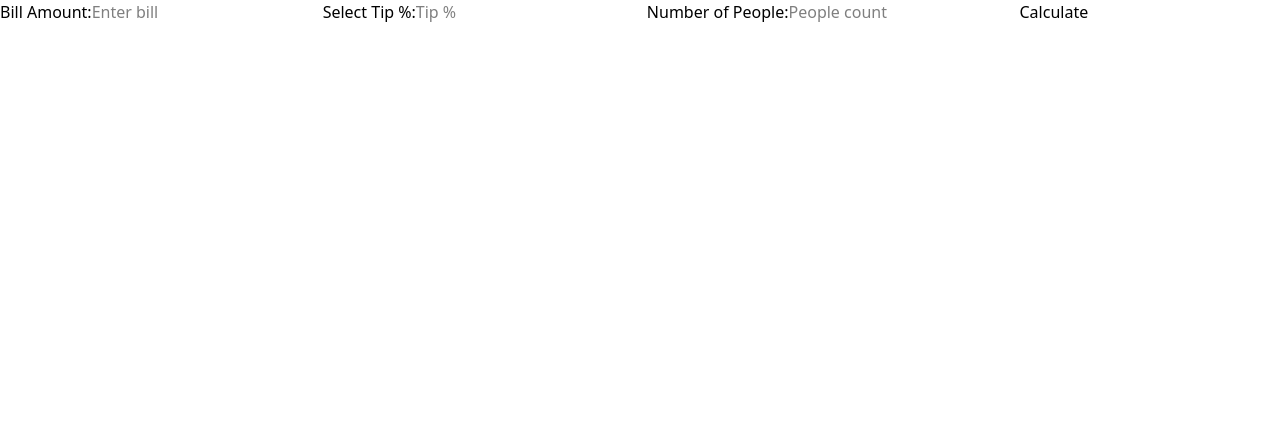
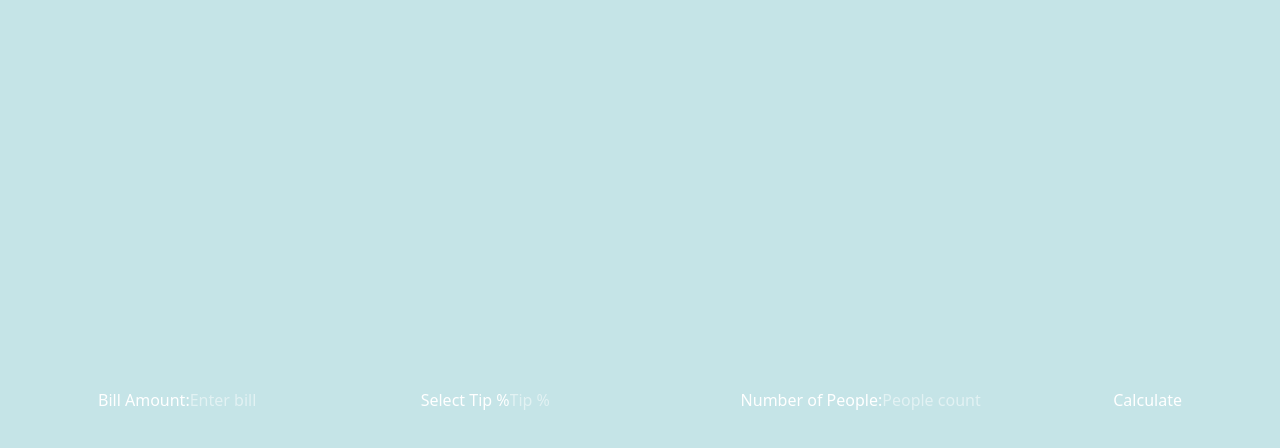
Before and after one commit to Skyz03/Tip-Calculator-Animation, a React (Vite) app: page / in a window 1280 px wide. Shown: the top 448 px of the page. Built offline with nearby package versions, Linux system fonts and the light colour scheme.

Commit message:
add bg-color

```diff
--- a/src/App.jsx
+++ b/src/App.jsx
@@ -1,8 +1,19 @@
 import TipCalculator
   from "./components/TipCalculator"
 
+
 export default function App() {
   return (
-    <TipCalculator />
+    <div className="min-h-screen w-full flex items-center justify-center bg-[hsl(185,41%,84%)]
+ text-white p-4">
+      <TipCalculator />
+    </div>
+
   )
 }
+// - Green 900: hsl(183, 100%, 15%)
+// - Grey 500: hsl(186, 14%, 43%)
+// - Grey 400: hsl(184, 14%, 56%)
+// - Grey 200: hsl(185, 41%, 84%)
+// - Grey 50: hsl(189, 47%, 97%)
+// - White: hsl(0, 100%, 100%)
--- a/src/components/TipCalculator.jsx
+++ b/src/components/TipCalculator.jsx
@@ -17,7 +17,7 @@ export default function TipCalculator() {
       />
       {errors.bill && <span>Please enter a valid bill</span>}
 
-      <label>Select Tip %:</label>
+      <label>Select Tip %</label>
       <input
         type="number"
         placeholder="Tip %"
```
